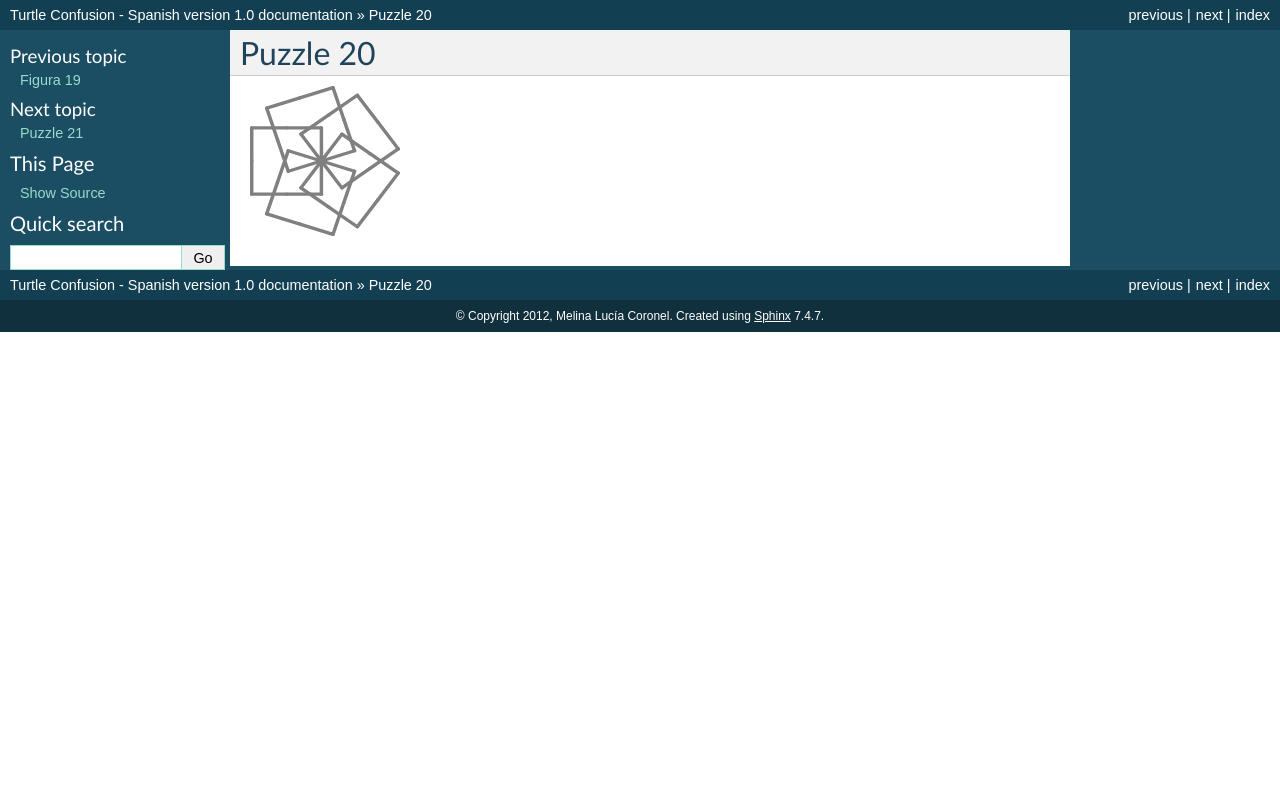
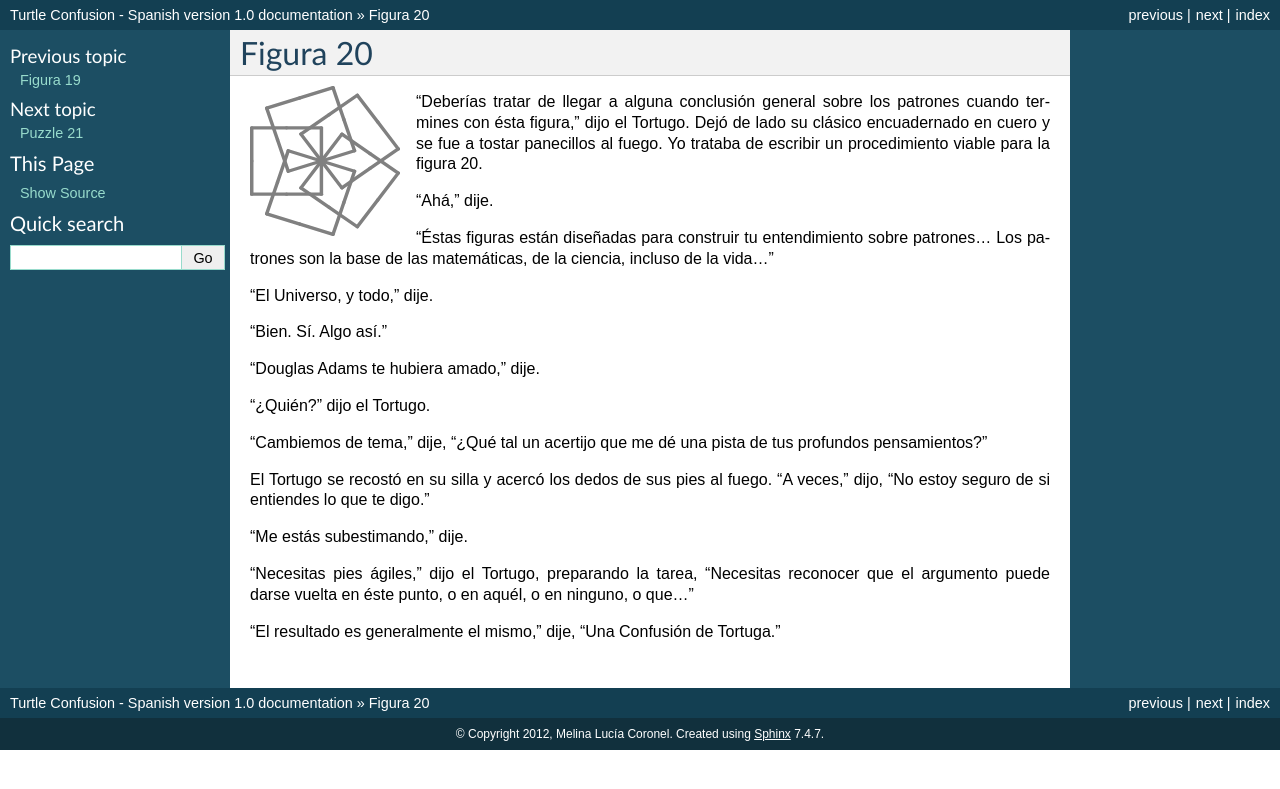
Before and after one commit to humitos/turtle-confusion-es, a Sphinx documentation site: the page built from docs/puzzle-20.rst, in a window 1280 px wide. Shown: the top 789 px of the page. Built offline with Sphinx 7.4.7, drawn with Linux system fonts in a browser that asks for light colours.

Commit message:
Puzzle 20 finished

```diff
--- a/docs/puzzle-20.rst
+++ b/docs/puzzle-20.rst
@@ -1,4 +1,4 @@
-Puzzle 20
+Figura 20
 =========
 
 .. image:: _static/images/confusion-20.svg
@@ -7,3 +7,27 @@ Puzzle 20
    :scale: 50 %
    :alt: Puzzle 20
    :align: left
+
+"Deberías tratar de llegar a alguna conclusión general sobre los patrones cuando termines con ésta figura," dijo el Tortugo. Dejó de lado su clásico encuadernado en cuero y se fue a tostar panecillos al fuego. Yo trataba de escribir un procedimiento viable para la figura 20.
+
+"Ahá," dije.
+
+"Éstas figuras están diseñadas para construir tu entendimiento sobre patrones... Los patrones son la base de las matemáticas, de la ciencia, incluso de la vida..."
+
+"El Universo, y todo," dije.
+
+"Bien. Sí. Algo así."
+
+"Douglas Adams te hubiera amado," dije.
+
+"¿Quién?" dijo el Tortugo.
+
+"Cambiemos de tema," dije, "¿Qué tal un acertijo que me dé una pista de tus profundos pensamientos?"
+
+El Tortugo se recostó en su silla y acercó los dedos de sus pies al fuego. "A veces," dijo, "No estoy seguro de si entiendes lo que te digo."
+
+"Me estás subestimando," dije.
+
+"Necesitas pies ágiles," dijo el Tortugo, preparando la tarea, "Necesitas reconocer que el argumento puede darse vuelta en éste punto, o en aquél, o en ninguno, o que..."
+
+"El resultado es generalmente el mismo," dije, "Una Confusión de Tortuga."
```
